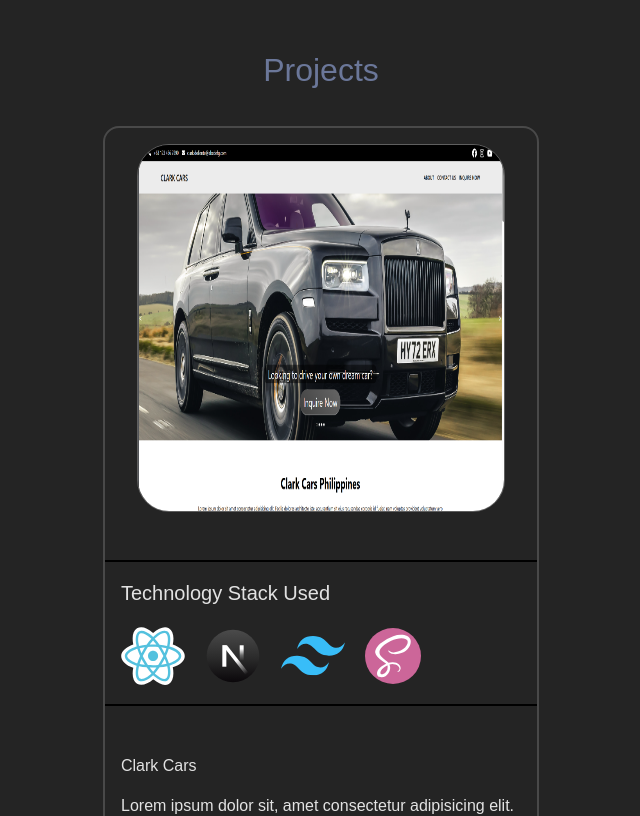
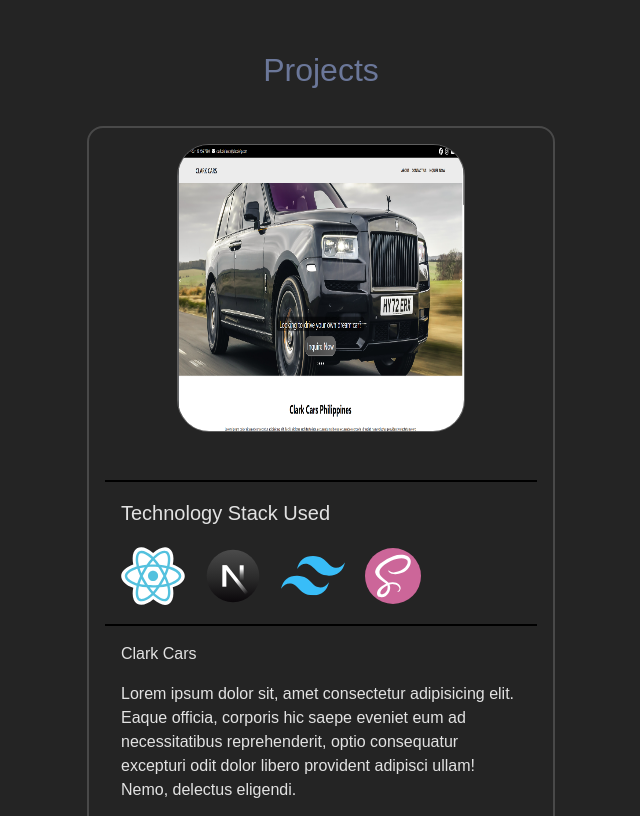
Before and after one commit to J0hnux/react-portfolio, a React (Vite) app: page / in a window 1280 px wide. Shown: the part 1500-2316 px from the top of the page, without its empty margins (319-959 px from the left). Built offline with nearby package versions, Linux system fonts and the light colour scheme.

Commit message:
Resized project image proportionally and added margin: 0 auto, to center the project cards.

```diff
--- a/src/components/Projects.scss
+++ b/src/components/Projects.scss
@@ -27,8 +27,8 @@
     border-radius: 16px;
 
     .project-image-container {
-        width: 25rem;
-        height: 25rem;
+        width: 20rem;
+        height: 20rem;
         padding: 1rem;
 
         .project-image {
@@ -42,6 +42,7 @@
     .project_card_content {
         .technology-stack {
             padding: 1rem;
+            margin: 1rem;
             margin-bottom: 1rem;
             border-top: 2px solid #000;
             border-bottom: 2px solid #000;
@@ -63,7 +64,7 @@
         }
 
         .project-details {
-            padding: 1rem;
+            padding: 0 2rem;
 
             h4,
             p {
@@ -71,10 +72,6 @@
             }
         }
     }
-
-
-
-
 }
 
 .project__buttons__container {
@@ -114,7 +111,7 @@
 @media (min-width: 320px) {
     .project__card_container {
         width: 100%;
-        border: none;
+        margin: 0 auto;
 
         img {
             width: 100%;
@@ -133,13 +130,6 @@
 }
 
 @media (min-width: 475px) {
-    .projects {
-
-        .project__cards {
-            // display: block;
-        }
-    }
-
     .project__card_container {
         .project_card_content {
             .project-details {
@@ -166,13 +156,6 @@
 }
 
 @media (min-width: 768px) {
-    .projects {
-
-        .project__cards {
-            // display: block;
-        }
-    }
-
     .project__card_container {
         .project_card_content {
             .project-details {
```
